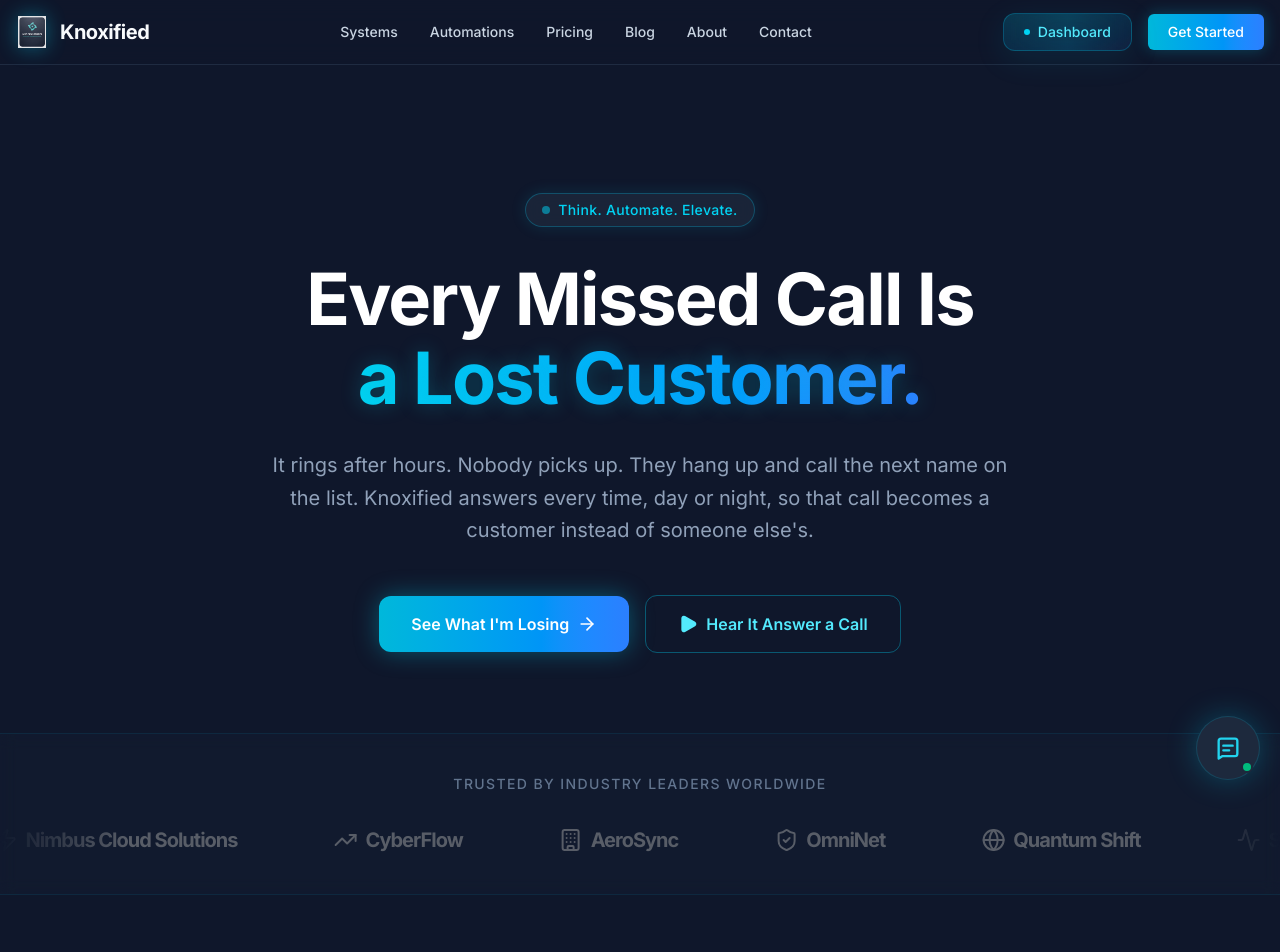
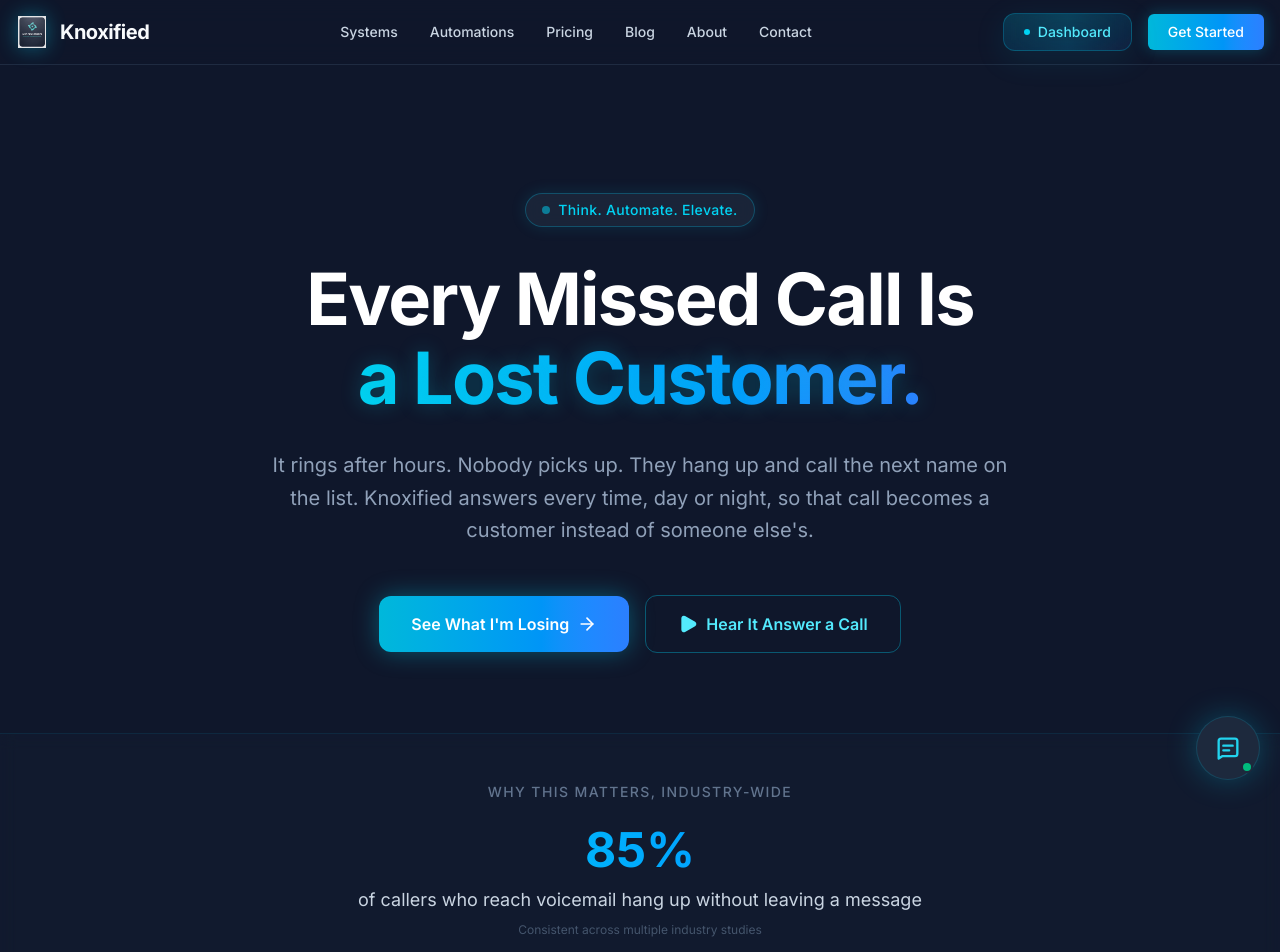
Before and after one commit to knoxified/knoxified-saas, a Next.js app: page / in a window 1280 px wide. Shown: the top 952 px of the page. Built offline with nearby package versions, Linux system fonts and the light colour scheme.

Commit message:
Replace fake customer-logo marquee with a rotating industry-data stats ticker (real, conservatively-sourced missed-call research, not Knoxified's own usage numbers)

```diff
--- a/app/page.tsx
+++ b/app/page.tsx
@@ -57,6 +57,87 @@ const testimonials = [
     logo: "/marketing-logo.png"
   }
 ];
+
+// Real, general industry data on missed calls -- not Knoxified's own usage
+// numbers, which wouldn't be meaningful to show at this stage. Kept
+// deliberately to figures that show up consistently across multiple
+// independent industry sources (call-tracking research, a Harvard Business
+// Review study on lead response speed) rather than the more dramatic
+// single-source numbers common in this space -- defensible over impressive.
+const INDUSTRY_STATS = [
+  {
+    stat: '62%',
+    label: 'of small business calls go unanswered',
+    source: 'Based on industry call-tracking research',
+  },
+  {
+    stat: '85%',
+    label: "of callers who reach voicemail hang up without leaving a message",
+    source: 'Consistent across multiple industry studies',
+  },
+  {
+    stat: '1 in 3',
+    label: 'callers who can\u2019t reach a business call a competitor next',
+    source: 'Widely reported across service-industry research',
+  },
+  {
+    stat: '$100\u2013200+',
+    label: 'is a commonly cited estimate for what a single missed call can be worth to a service business',
+    source: 'Conservative range from published industry estimates',
+  },
+  {
+    stat: 'Minutes matter',
+    label: 'Harvard Business Research found how fast a lead gets a response is one of the strongest predictors of whether it converts at all',
+    source: 'Oldroyd et al., Harvard Business Review',
+  },
+];
+
+function IndustryStatsTicker() {
+  const [active, setActive] = useState(0);
+
+  useEffect(() => {
+    const interval = setInterval(() => {
+      setActive((prev) => (prev + 1) % INDUSTRY_STATS.length);
+    }, 4500);
+    return () => clearInterval(interval);
+  }, []);
+
+  const current = INDUSTRY_STATS[active];
+
+  return (
+    <section className="w-full relative z-10 py-12 my-12 border-y border-cyan-500/10 bg-slate-800/20 backdrop-blur-sm -mt-8 mb-24 md:-mt-12 md:mb-32">
+      <div className="container mx-auto px-4 text-center">
+        <p className="text-sm font-medium text-slate-500 uppercase tracking-widest mb-6">Why this matters, industry-wide</p>
+        <AnimatePresence mode="wait">
+          <motion.div
+            key={active}
+            initial={{ opacity: 0, y: 10 }}
+            animate={{ opacity: 1, y: 0 }}
+            exit={{ opacity: 0, y: -10 }}
+            transition={{ duration: 0.4 }}
+            className="max-w-2xl mx-auto"
+          >
+            <div className="text-4xl md:text-5xl font-bold bg-gradient-to-r from-cyan-400 to-blue-500 bg-clip-text text-transparent mb-3">
+              {current.stat}
+            </div>
+            <p className="text-lg text-slate-300 mb-2">{current.label}</p>
+            <p className="text-xs text-slate-600">{current.source}</p>
+          </motion.div>
+        </AnimatePresence>
+        <div className="flex items-center justify-center gap-1.5 mt-8">
+          {INDUSTRY_STATS.map((_, i) => (
+            <button
+              key={i}
+              onClick={() => setActive(i)}
+              aria-label={`Show stat ${i + 1}`}
+              className={`rounded-full transition-all duration-300 ${i === active ? 'w-6 h-1.5 bg-cyan-400' : 'w-1.5 h-1.5 bg-slate-700 hover:bg-slate-600'}`}
+            />
+          ))}
+        </div>
+      </div>
+    </section>
+  );
+}
 
 const swipeConfidenceThreshold = 10000;
 const swipePower = (offset: number, velocity: number) => {
@@ -236,49 +317,13 @@ export default function HomePage() {
         </div>
       </section>
 
-      {/* Trusted By Section */}
-      <section className="w-full relative z-10 py-10 my-12 overflow-hidden border-y border-cyan-500/10 bg-slate-800/20 backdrop-blur-sm -mt-8 mb-24 md:-mt-12 md:mb-32">
-        <div className="container mx-auto px-4 text-center mb-8">
-          <p className="text-sm font-medium text-slate-500 uppercase tracking-widest">Trusted by industry leaders worldwide</p>
-        </div>
-
-        <div className="relative w-full flex overflow-hidden [mask-image:_linear-gradient(to_right,transparent_0,_black_128px,_black_calc(100%-128px),transparent_100%)]">
-          <motion.div
-            className="flex whitespace-nowrap items-center flex-nowrap"
-            animate={{ x: ["0%", "-50%"] }}
-            transition={{ ease: "linear", duration: 30, repeat: Infinity }}
-          >
-            {[...Array(2)].map((_, i) => (
-              <div key={i} className="flex gap-16 md:gap-24 items-center px-8 md:px-12 flex-nowrap">
-                <div className="flex items-center gap-2 text-slate-400 opacity-50 hover:opacity-100 transition-opacity grayscale hover:grayscale-0">
-                  <Activity className="w-6 h-6" />
-                  <span className="font-bold text-xl tracking-tighter">Stellar Automations</span>
-                </div>
-                <div className="flex items-center gap-2 text-slate-400 opacity-50 hover:opacity-100 transition-opacity grayscale hover:grayscale-0">
-                  <Zap className="w-6 h-6" />
-                  <span className="font-bold text-xl tracking-tighter">Nimbus Cloud Solutions</span>
-                </div>
-                <div className="flex items-center gap-2 text-slate-400 opacity-50 hover:opacity-100 transition-opacity grayscale hover:grayscale-0">
-                  <TrendingUp className="w-6 h-6" />
-                  <span className="font-bold text-xl tracking-tighter">CyberFlow</span>
-                </div>
-                <div className="flex items-center gap-2 text-slate-400 opacity-50 hover:opacity-100 transition-opacity grayscale hover:grayscale-0">
-                  <Building className="w-6 h-6" />
-                  <span className="font-bold text-xl tracking-tighter">AeroSync</span>
-                </div>
-                <div className="flex items-center gap-2 text-slate-400 opacity-50 hover:opacity-100 transition-opacity grayscale hover:grayscale-0">
-                  <ShieldCheck className="w-6 h-6" />
-                  <span className="font-bold text-xl tracking-tighter">OmniNet</span>
-                </div>
-                <div className="flex items-center gap-2 text-slate-400 opacity-50 hover:opacity-100 transition-opacity grayscale hover:grayscale-0">
-                  <Globe className="w-6 h-6" />
-                  <span className="font-bold text-xl tracking-tighter">Quantum Shift</span>
-                </div>
-              </div>
-            ))}
-          </motion.div>
-        </div>
-      </section>
+      {/* Industry Data Ticker -- real, conservatively-sourced stats about
+          missed calls generally (not Knoxified's own usage numbers, which
+          wouldn't be meaningful yet at this stage). Kept deliberately to
+          the numbers that show up consistently across independent sources
+          rather than the more dramatic single-source figures floating
+          around -- defensible over impressive. */}
+      <IndustryStatsTicker />
 
       {/* Manual Hell vs Automated Heaven */}
       <motion.section
```
Also changed, not shown: 1 other file (tests, documents, lock files or other folders).
